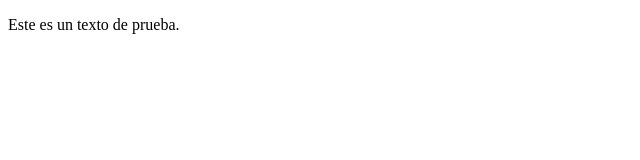
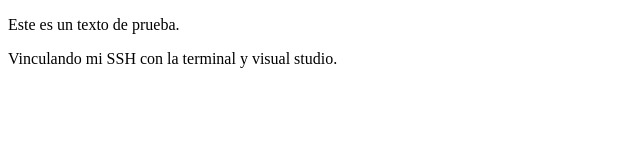
Before and after one commit to Marcos-Ruiz1/PrimerRepositorio, a plain HTML site: page index.html in a window 1280 px wide. Shown: the whole page, without its empty margins (0-640 px from the left). Drawn offline with Linux system fonts and the light colour scheme.

Commit message:
Texto agregado.

```diff
--- a/index.html
+++ b/index.html
@@ -9,5 +9,6 @@
 </head>
 <bod>
     <p>Este es un texto de prueba.</p>
+    <p>Vinculando mi SSH con la terminal y visual studio.</p>
 </bod>
 </html>
```
